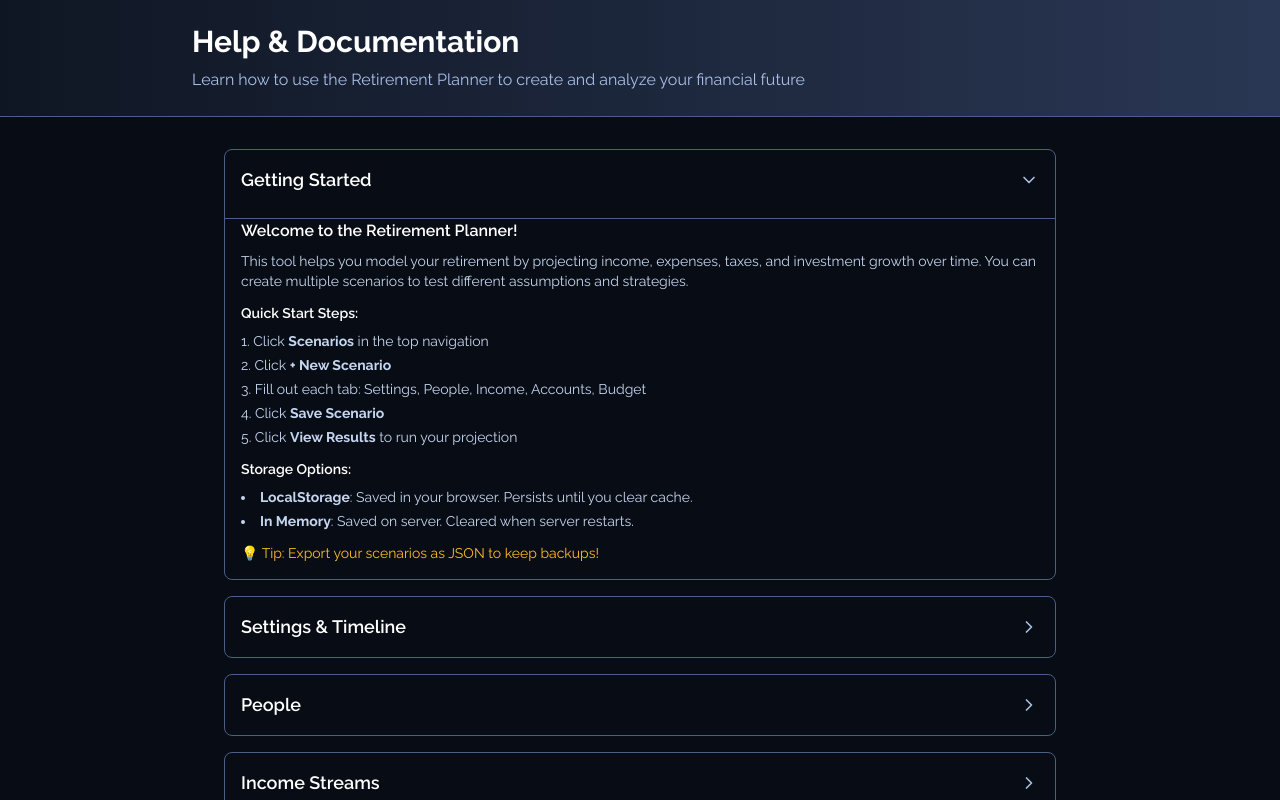
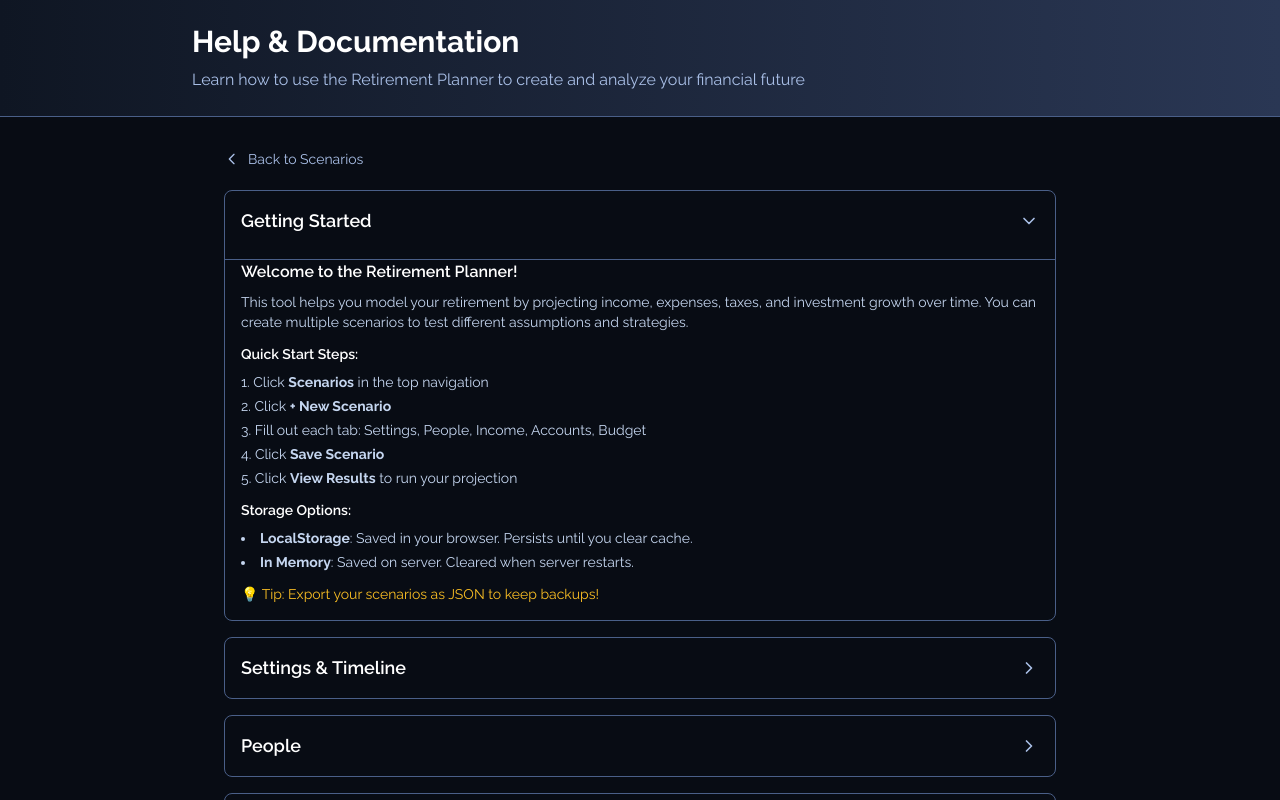
Before and after one commit to schlussler-jon/retirement-planner, a React (Vite) app in the folder frontend/: page /help in a window 1280 px wide. Shown: the top 800 px of the page. Built offline with nearby package versions, Linux system fonts and the light colour scheme; no server answers.

Commit message:
Add back button to Help page header

```diff
--- a/frontend/src/pages/Help.tsx
+++ b/frontend/src/pages/Help.tsx
@@ -49,7 +49,18 @@
 
       {/* Content */}
       <div className="max-w-4xl mx-auto px-8 py-8">
-
+                  {/* Back Button */}
+          <div className="mb-4">
+            <a
+              href="/scenarios"
+              className="inline-flex items-center text-slate-400 hover:text-white transition-colors text-sm"
+            >
+              <svg className="w-4 h-4 mr-2" fill="none" stroke="currentColor" viewBox="0 0 24 24">
+                <path strokeLinecap="round" strokeLinejoin="round" strokeWidth={2} d="M15 19l-7-7 7-7" />
+              </svg>
+              Back to Scenarios
+            </a>
+          </div>
         <Section title="Getting Started" defaultOpen={true}>
           <h3 className="text-white text-base font-semibold mb-2">Welcome to the Retirement Planner!</h3>
           <p className="text-slate-300 text-sm mb-3">
```
